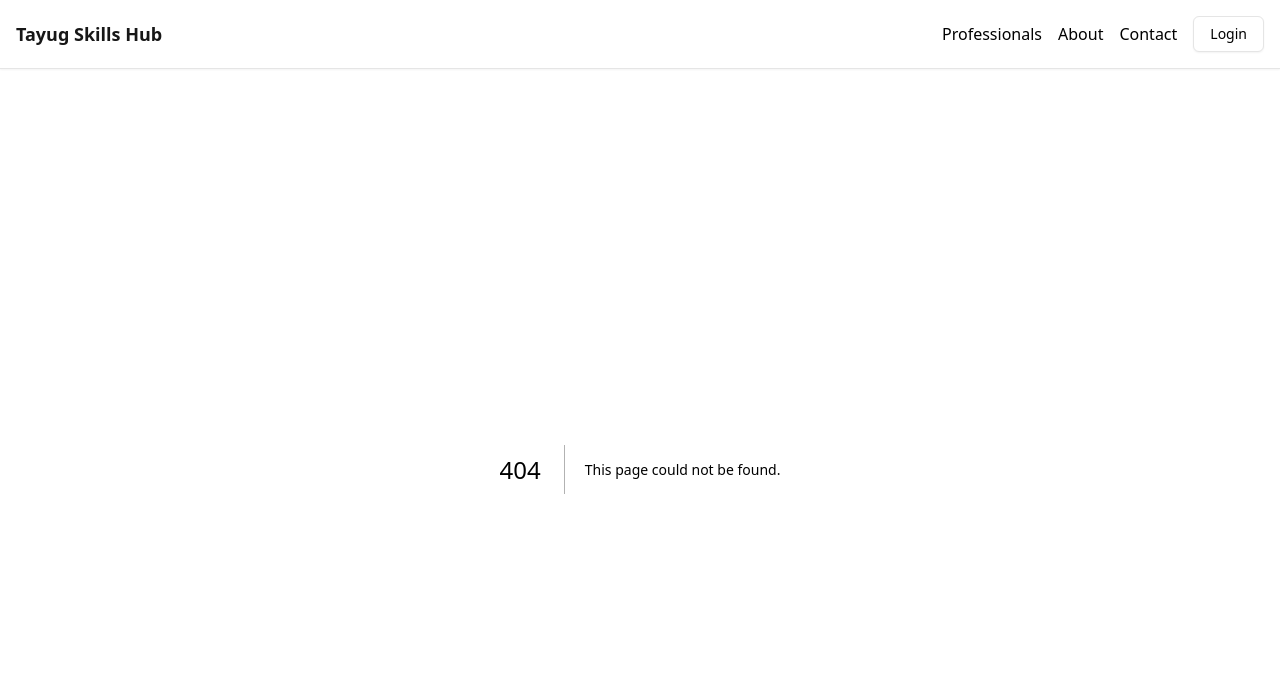
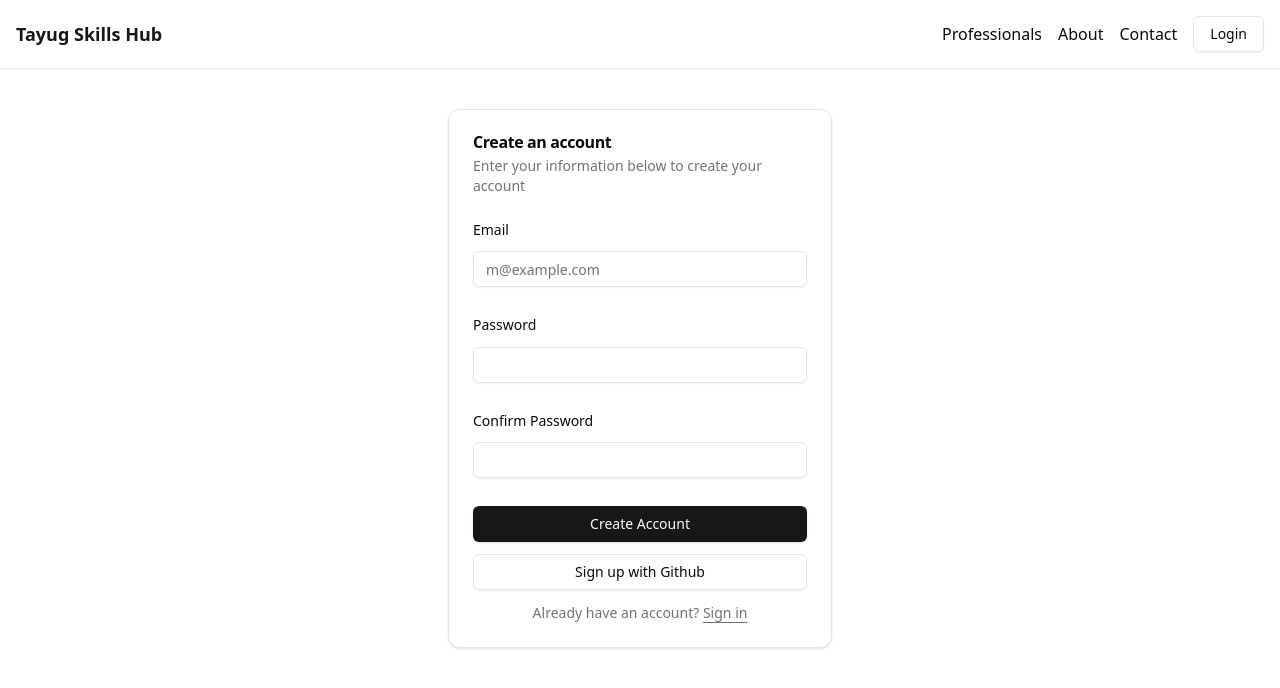
Before and after one commit to sezaru-dev/tayug-skills-hub, a Next.js app: page /auth/signup in a window 1280 px wide. Before the commit this address had no page. Shown: the top 688 px of the page. Built offline with nearby package versions, Linux system fonts and the light colour scheme.

Commit message:
feat(signup-ui): create initial signup page

```diff
--- /dev/null
+++ b/src/app/auth/signup/page.tsx
@@ -0,0 +1,11 @@
+import { SignupForm } from "@/components/sign-up-form";
+
+export default function Page() {
+  return (
+    <div className="flex min-[calc(100svh-5rem)] w-full items-center justify-center p-6 md:p-10">
+      <div className="w-full max-w-sm">
+        <SignupForm />
+      </div>
+    </div>
+  )
+}
```
